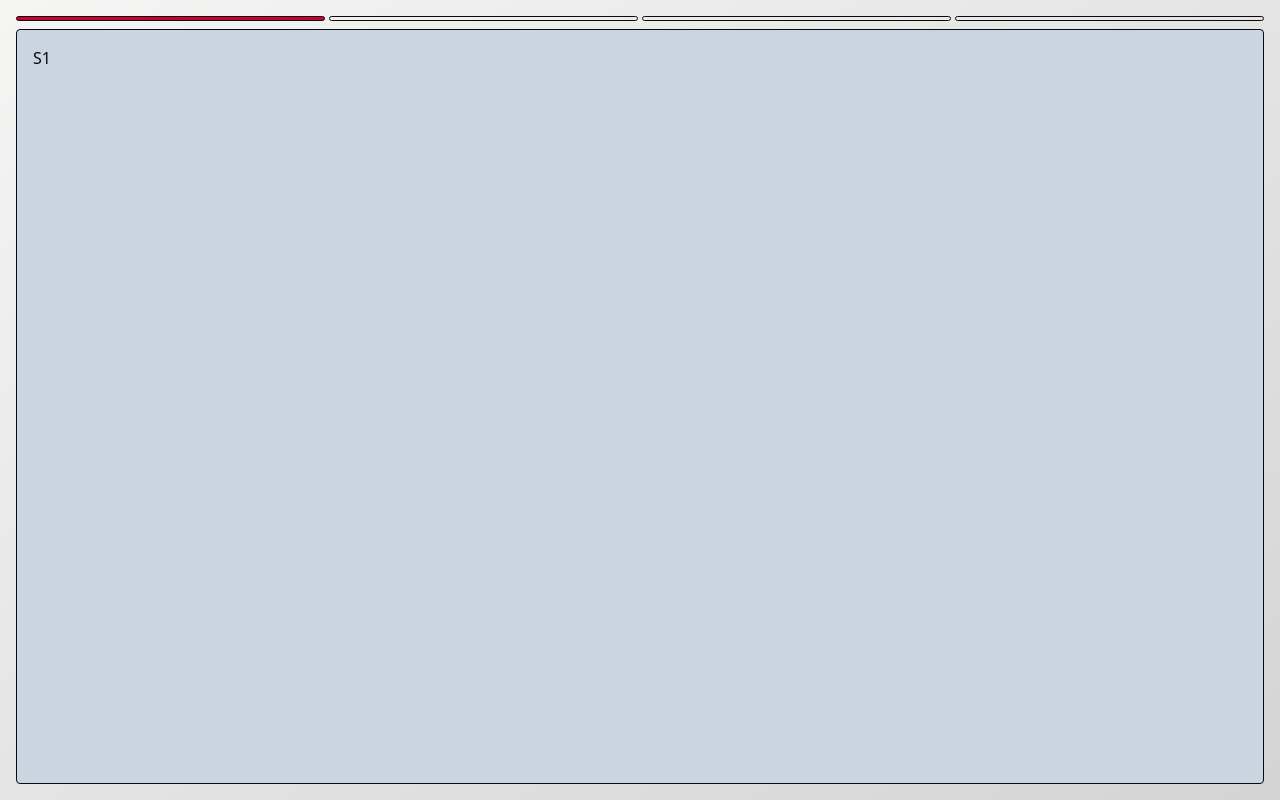
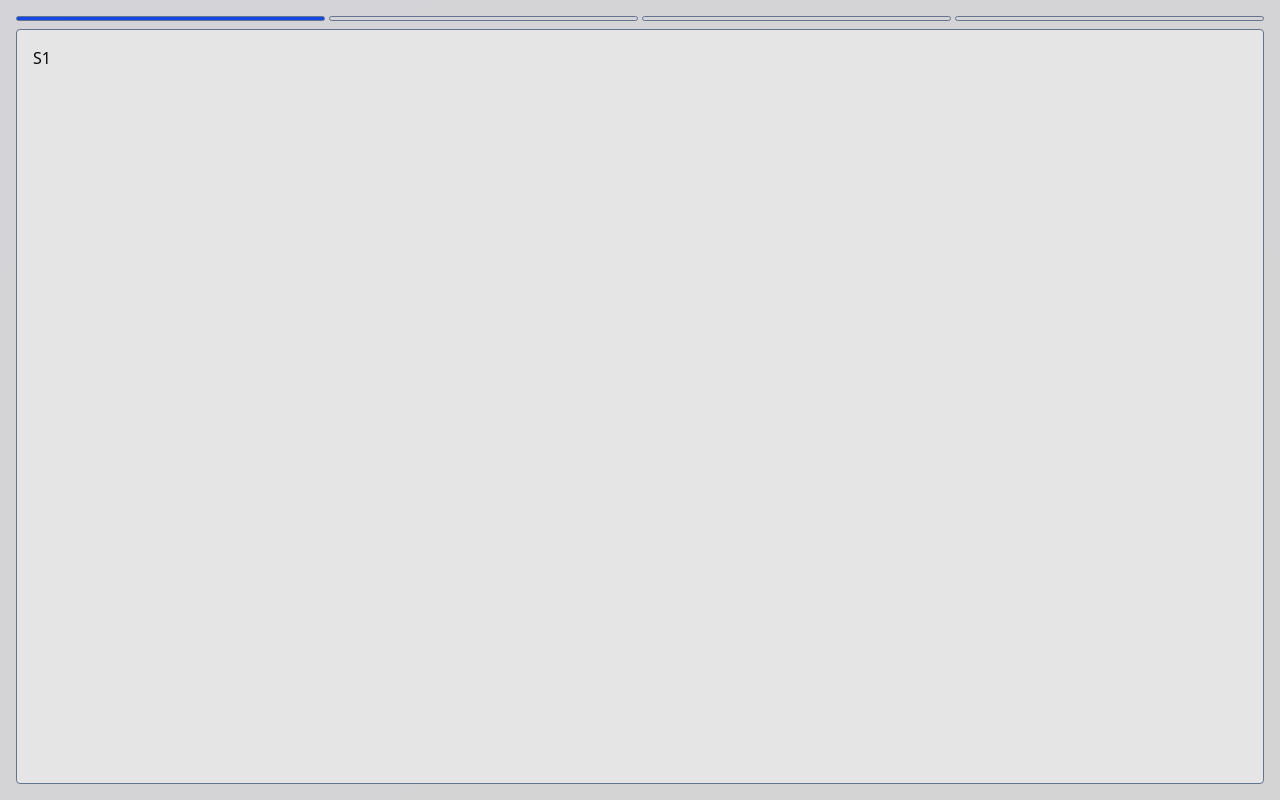
Before and after one commit to matgdev/sliding-frontpage, a React (Vite) app: page / in a window 1280 px wide. Built offline with nearby package versions, Linux system fonts and the light colour scheme.

Commit message:
add: light theme

```diff
--- a/src/Slide.tsx
+++ b/src/Slide.tsx
@@ -3,7 +3,7 @@
 export function Slide(props: any) {
 
 
-    let className = "bg-slate-300 border dark:border-dark-border dark:bg-dark-primary dark:text-bg-dark-secondary rounded p-4 w-full h-full";
+    let className = "bg-light-primary border border-light-border dark:border-dark-border dark:bg-dark-primary dark:text-bg-dark-secondary rounded p-4 w-full h-full";
     let children = false;
     if (props.className) className = className.concat(" ", props.className);
     if (props.children) children = true;
--- a/src/SlideLayout.tsx
+++ b/src/SlideLayout.tsx
@@ -105,11 +105,11 @@
     const slideBar = children?.map((c, idx) => <div
                                                     key={idx}
                                                     data-id={idx}
-                                                    className={`h-[5px] rounded border dark:border-dark-border flex-1 ${idx === activeSlideIdx ? "bg-emphasis " : " cursor-pointer " }`}
+                                                    className={`h-[5px] rounded border border-light-border dark:border-dark-border flex-1 ${idx === activeSlideIdx ? "bg-emphasis " : " cursor-pointer " }`}
                                                     onClick={idx === activeSlideIdx ? undefined : handleClickNavigation}
                                                     ></div>);
     return (
-        <div className="w-screen h-screen bg-linear-to-br from-stone-100 to-neutral-300 text-neutral-950 dark:from-gray-800 dark:to-neutral-800 dark:text-gray-300 p-4 flex flex-col items-stretch justify-stretch overflow-hidden"
+        <div className="w-screen h-screen bg-linear-to-br from-zinc-300 to-neutral-300 text-neutral-950 dark:from-gray-800 dark:to-neutral-800 dark:text-gray-300 p-4 flex flex-col items-stretch justify-stretch overflow-hidden"
             onWheel={handleWheel}>
                 <div className="w-full flex justify-center gap-1 mb-2 self-center">
                     {slideBar}
--- a/src/theme.css
+++ b/src/theme.css
@@ -1,8 +1,10 @@
 @import "tailwindcss";
 
 @theme inline{
-    --color-emphasis: var(--color-rose-700);
+    --color-emphasis: var(--color-blue-700);
     --color-dark-primary: var(--color-slate-800);
     --color-dark-secondary: var(--color-slate-400);
-    --color-dark-border: var(--color-slate-700)
+    --color-dark-border: var(--color-slate-700);
+    --color-light-border: var(--color-slate-500);
+    --color-light-primary: var(--color-neutral-200);
 }
```
